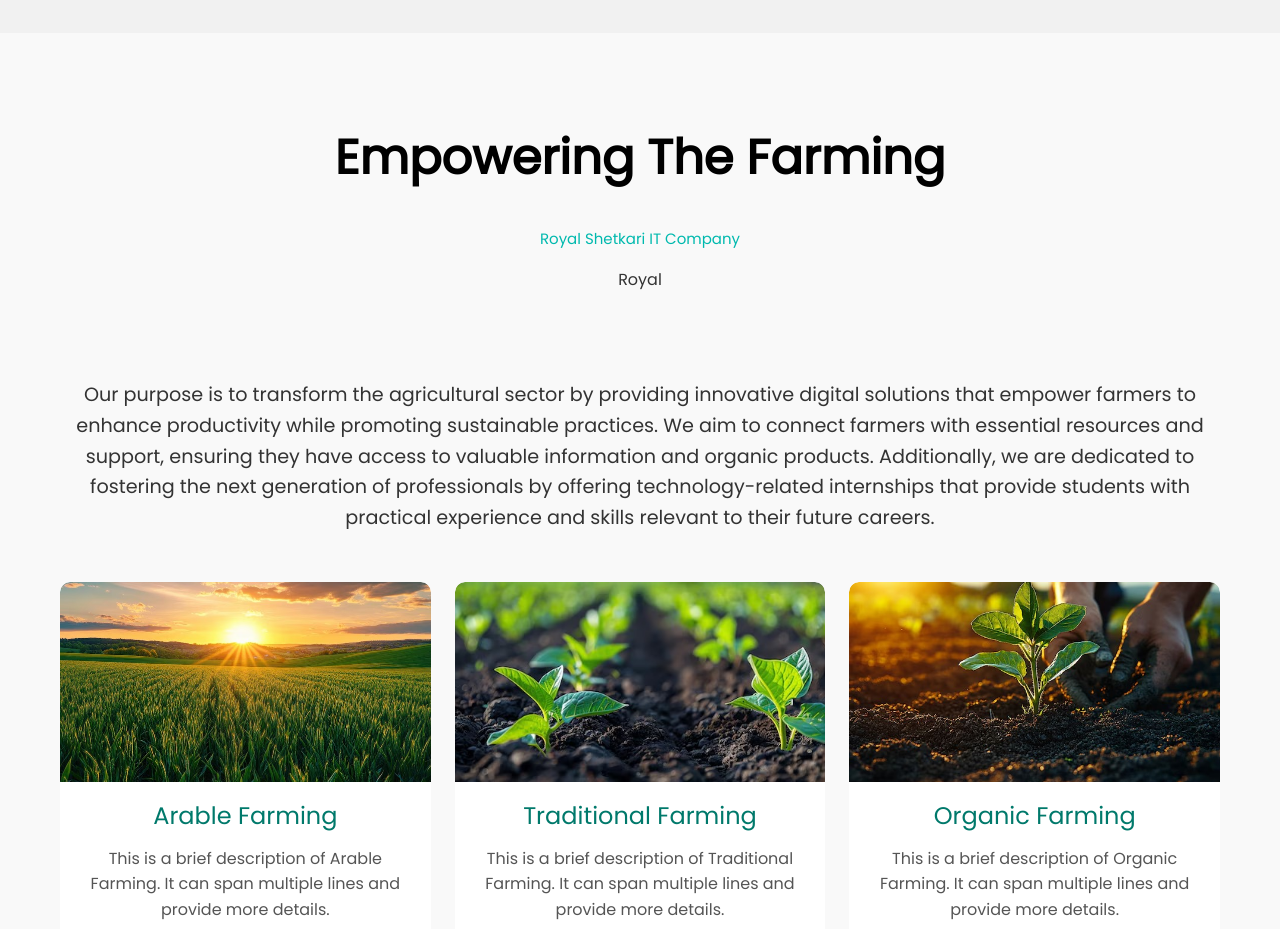
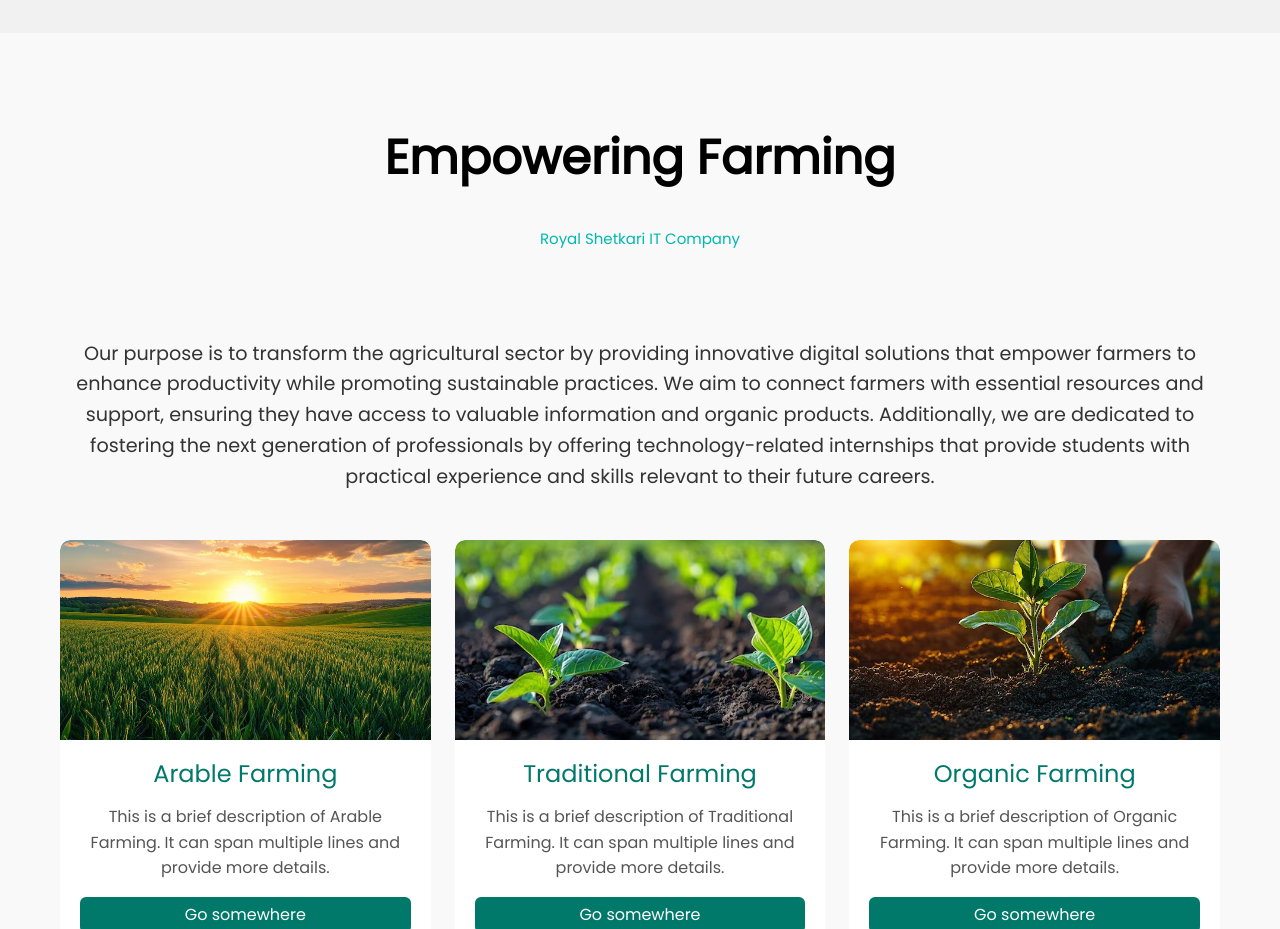
Before and after one commit to gokul7499/Shetkari, a React (Create React App) app: page /#/home in a window 1280 px wide. Before the commit this address led to /#/home. Shown: the part 4380-5309 px from the top of the page. Built offline with nearby package versions, Linux system fonts and the light colour scheme; no server answers.

Commit message:
changes of code remove royal name

```diff
--- a/src/Components/Pages/Farming/Farming.jsx
+++ b/src/Components/Pages/Farming/Farming.jsx
@@ -10,7 +10,7 @@ function Farming() {
       <div className='farming-empowering text-center py-5'>
         <h3 className="display-5 mt-5">{t('farming.title')}</h3>
         <p className="Contact-Royal highlight">{t('farming.company')}</p>
-        <p>Royal</p>
+
       </div>
 
       <div className='container'>
--- a/src/Components/i18n/en.json
+++ b/src/Components/i18n/en.json
@@ -54,7 +54,7 @@
       },
 
         "farming": {
-          "title": "Empowering The Farming",
+          "title": "Empowering Farming",
           "company": "Royal Shetkari IT Company",
           "purpose": "Our purpose is to transform the agricultural sector by providing innovative digital solutions that empower farmers to enhance productivity while promoting sustainable practices. We aim to connect farmers with essential resources and support, ensuring they have access to valuable information and organic products. Additionally, we are dedicated to fostering the next generation of professionals by offering technology-related internships that provide students with practical experience and skills relevant to their future careers.",
           "card_titles": {
```
